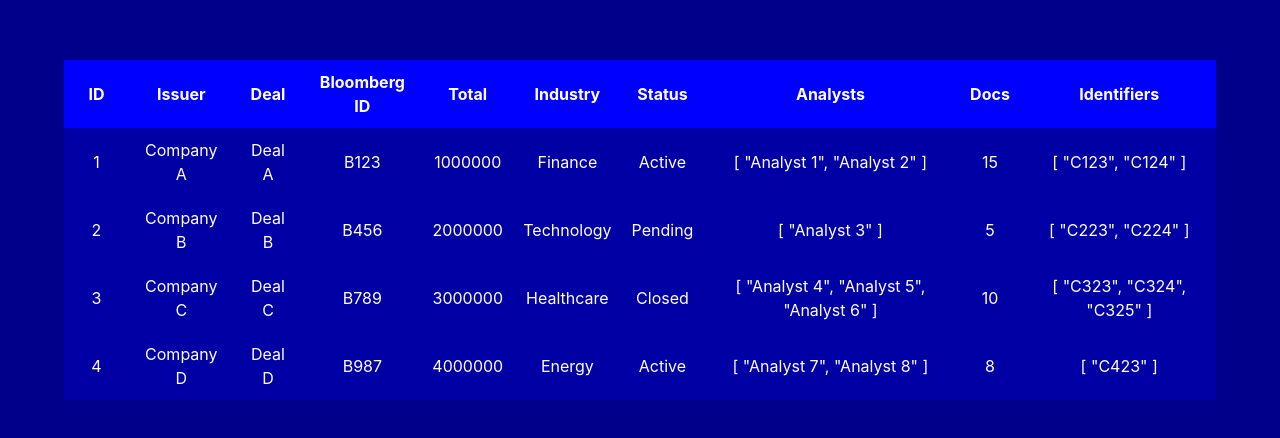
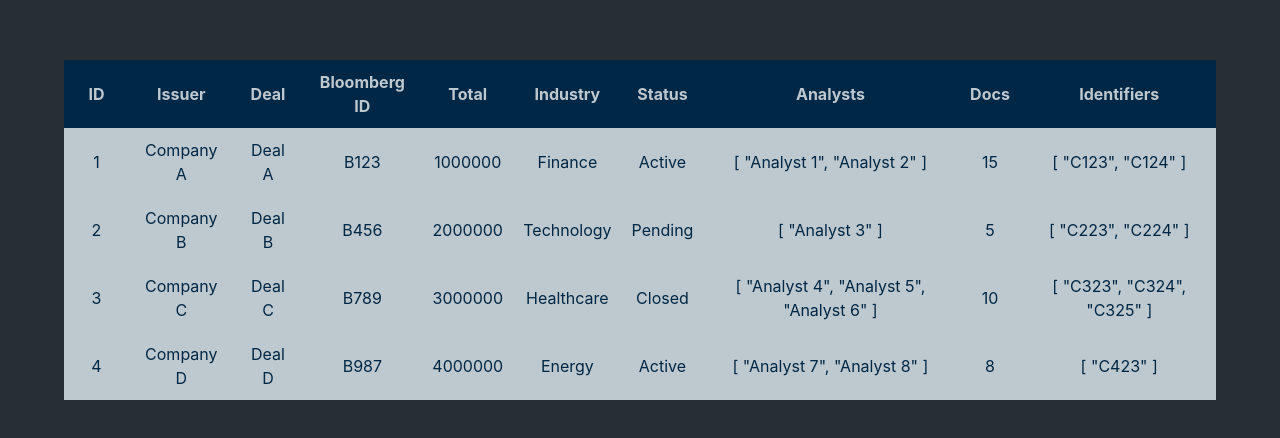
Before and after one commit to austinmatthews/dynamic-grid-component, a Vue app in the folder deals-grid/: page / in a window 1280 px wide. Shown: the part 170-608 px from the top of the page. Built offline with nearby package versions, Linux system fonts and the light colour scheme.

Commit message:
Updated styles again

```diff
--- a/deals-grid/src/components/DynamicGrid.vue
+++ b/deals-grid/src/components/DynamicGrid.vue
@@ -62,12 +62,14 @@
   .dynamic-grid {
     width: 100%;
     table {
-      background-color: lighten($background-color, 5%);
+      border-spacing: 0;
+      background-color: $table-color;
       border-collapse: collapse;
       th {
         cursor: pointer;
         padding: 10px;
         background-color: $primary-color;
+        color: $tertiary-color;
       }
       th:hover {
         background-color: lighten($primary-color, 5%);
@@ -78,7 +80,7 @@
         text-align: center;
       }
       tr:hover {
-        background-color: lighten($background-color, 10%);
+        background-color: darken($table-color, 10%);
       }
     }
   }
--- a/deals-grid/src/styles.scss
+++ b/deals-grid/src/styles.scss
@@ -1,9 +1,12 @@
 // Variables
-$primary-color: blue;
-$background-color: darkblue;
-$table-color: lighten(darkblue, 5%);
-$hover-color: lighten(blue, 5%);
-$text-color: rgba(255, 255, 255);
+$primary-color: #002745;
+$secondary-color: #334968;
+$tertiary-color: #BEC8CF;
+$button-color: #00A3DA;
+$background-color: darken($tertiary-color, 60%);
+$table-color: $tertiary-color;
+$button-hover-color: $primary-color, 10%;
+$text-color: $primary-color;
 $focus-color: -webkit-focus-ring-color;
 
 // Root styles with mixins
@@ -14,6 +17,14 @@ $focus-color: -webkit-focus-ring-color;
   color-scheme: dark;
   color: $text-color;
   background-color: $background-color;
+}
+
+// App container styles
+#app {
+  max-width: 1280px;
+  margin: 0 auto;
+  padding: 2rem;
+  text-align: center;
 }
 
 // Body styles using flex-row mixin
@@ -44,14 +55,6 @@ button {
   transition: border-color 0.25s;
 
   &:hover {
-    border-color: $hover-color;
+    border-color: $button-hover-color;
   }
 }
-
-// App container styles
-#app {
-  max-width: 1280px;
-  margin: 0 auto;
-  padding: 2rem;
-  text-align: center;
-}
```
